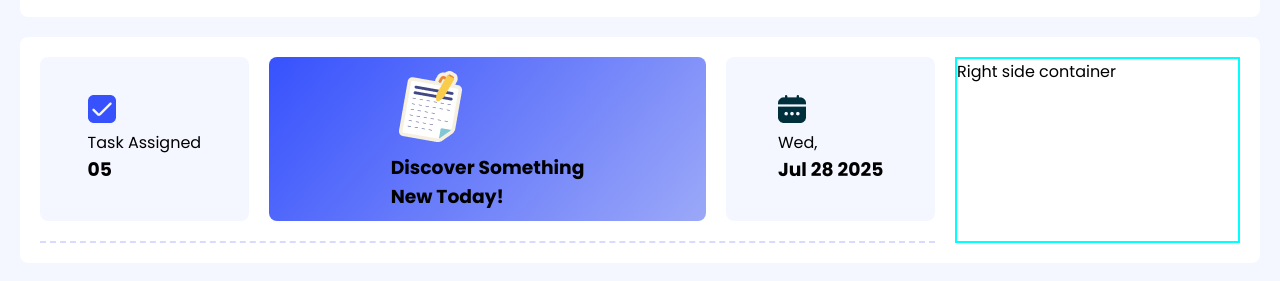
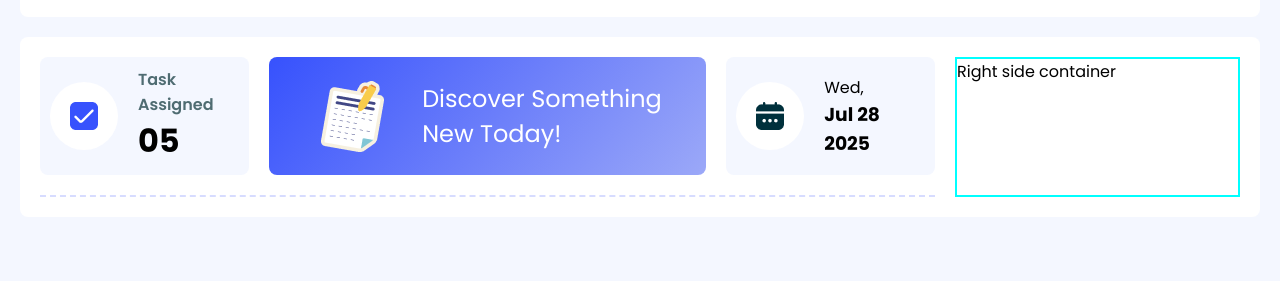
Before and after one commit to shsobur/dev-board, a plain HTML site: page index.html in a window 1280 px wide. Shown: the part 107-388 px from the top of the page. Drawn offline with Linux system fonts and the light colour scheme.

Commit message:
Top section design completed

```diff
--- a/index.html
+++ b/index.html
@@ -36,8 +36,10 @@
           <div class="dashboard_top_content_container">
 
             <div class="top_task_container">
-              <div>
-                <img src="./assets/checkbox.png" alt="Image">
+              <div class="top_task_inner_container">
+                <div class="top_task_image_container">
+                  <img src="./assets/checkbox.png" alt="Image">
+                </div>
                 <div>
                   <p>Task Assigned</p>
                   <h3>05</h3>
@@ -46,17 +48,21 @@
             </div>
 
             <div class="top_blog_container">
-              <div>
+              <div class="top_blog_inner_container">
                 <img src="./assets/board.png" alt="Image">
                 <h3>Discover Something <br> New Today!</h3>
               </div>
             </div>
 
             <div class="top_date_container">
-              <div>
-                <img src="./assets/calender.png" alt="Image">
-                <p>Wed,</p>
-                <h3>Jul 28 2025</h3>
+              <div class="top_date_inner_container">
+                <div class="top_data_image_container">
+                  <img src="./assets/calender.png" alt="Image">
+                </div>
+                <div>
+                  <p>Wed,</p>
+                  <h3>Jul 28 2025</h3>
+                </div>
               </div>
             </div>
 
--- a/styles/main.css
+++ b/styles/main.css
@@ -23,7 +23,7 @@
 /* Left side content style__ */
 
 .dashboard_top_content_container {
-  border-bottom: 2px dashed #3752FD33;
+  border-bottom: 2px dashed #3752fd33;
   padding-bottom: 20px;
   gap: 20px;
   display: grid;
@@ -31,36 +31,99 @@
 }
 
 .top_task_container {
+  display: flex;
+  align-items: center;
+  justify-content: center;
   grid-column-start: 1;
   grid-column-end: 4;
   padding: 10px;
   border-radius: 8px;
-  background-color: #F4F7FF;
+  background-color: #f4f7ff;
+}
+
+.top_blog_container {
+  display: flex;
+  align-items: center;
+  justify-content: center;
+  grid-column-start: 4;
+  grid-column-end: 10;
+  padding: 10px;
+  border-radius: 8px;
+  background: linear-gradient(
+    130.7deg,
+    #3752fd 0.419%,
+    #6c7ffa 52.66%,
+    #9ba8f8 99.733%
+  );
+}
+
+.top_date_container {
+  display: flex;
+  align-items: center;
+  justify-content: center;
+  grid-column-start: 10;
+  grid-column-end: -1;
+  padding: 10px;
+  border-radius: 8px;
+  background-color: #f4f7ff;
+}
+
+/* Top first content style__ */
+
+.top_task_inner_container {
+  gap: 20px;
   display: flex;
   align-items: center;
   justify-content: center;
 }
 
-.top_blog_container {
-  grid-column-start: 4;
-  grid-column-end: 10;
-  padding: 10px;
-  border-radius: 8px;
-  background: linear-gradient(130.70deg, #3752fd 0.419%,#6c7ffa 52.66%,#9ba8f8 99.733%);
+.top_task_image_container {
+  display: flex;
+  align-items: center;
+  justify-content: center;
+  padding: 20px;
+  border-radius: 50%;
+  background-color: #ffffff;
+}
+
+.top_task_inner_container p {
+  font-weight: 600;
+  color: #4f6c72;
+}
+
+.top_task_inner_container h3 {
+  font-size: 2rem;
+}
+
+/* Top second content style__ */
+
+.top_blog_inner_container {
+  gap: 30px;
+  display: flex;
+  align-items: center;
+  justify-content: center;
+  cursor: pointer;
+}
+.top_blog_inner_container h3 {
+  color: #ffffff;
+  font-size: 1.5rem;
+  font-weight: 400;
+}
+
+/* Top therd content style__ */
+
+.top_date_inner_container {
+  gap: 20px;
   display: flex;
   align-items: center;
   justify-content: center;
 }
 
-.top_date_container {
-  grid-column-start: 10;
-  grid-column-end: -1;
-  padding: 10px;
-  border-radius: 8px;
-  background-color: #F4F7FF;
+.top_data_image_container {
   display: flex;
   align-items: center;
   justify-content: center;
+  padding: 20px;
+  border-radius: 50%;
+  background-color: #ffffff;
 }
-
-/* Top first content style__ */
```
